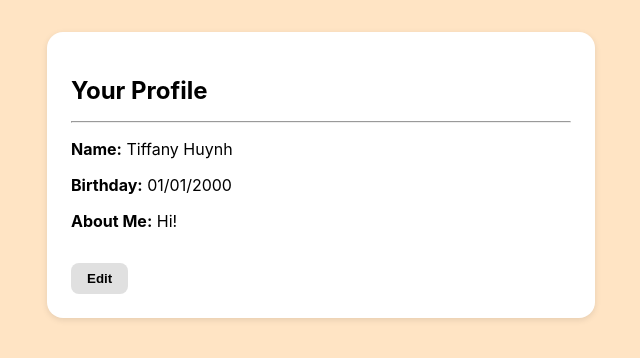
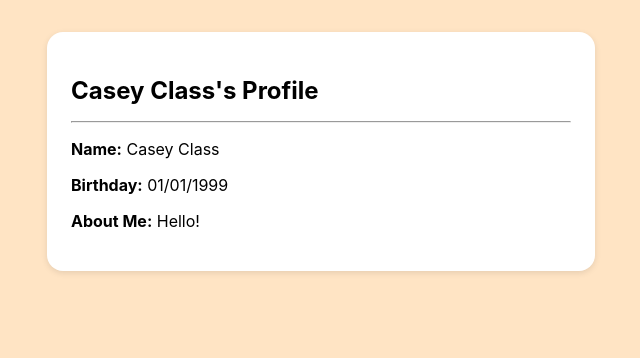
Before and after one commit to tiffanyhuynh11/Stitched-Together, a React (Create React App) app in the folder frontend/: page / in a window 1280 px wide. Shown: the top 358 px of the page, without its empty margins (319-959 px from the left). Built offline with nearby package versions, Linux system fonts and the light colour scheme.

Commit message:
FriendProfile Prototype

```diff
--- a/frontend/src/App.js
+++ b/frontend/src/App.js
@@ -1,10 +1,11 @@
 import logo from './logo.svg';
 import './App.css';
 import UserProfilePage from './Pages/UserProfile';
+import FriendProfilePage from './Pages/FriendProfile';
 
 function App() {
   return (
-    <UserProfilePage></UserProfilePage>
+    <FriendProfilePage></FriendProfilePage>
   );
 }
 
--- /dev/null
+++ b/frontend/src/Pages/FriendProfile.js
@@ -0,0 +1,20 @@
+import React from "react";
+import Profile from "../Components/Profile"
+
+function FriendProfile() {
+    // Dummy Data, have to change to get data from backend
+    const friendProfile = {
+        name: "Casey Class",
+        birthday: "01/01/1999",
+        aboutMe: "Hello!"
+    };
+
+      // non editable for now, may change in the future for adding friend details
+    return (
+        <div>
+            <Profile data={friendProfile} editable={false} />
+        </div>
+    );
+};
+
+export default FriendProfile;
```
Also changed, not shown: 1 other file (tests, documents, lock files or other folders).
